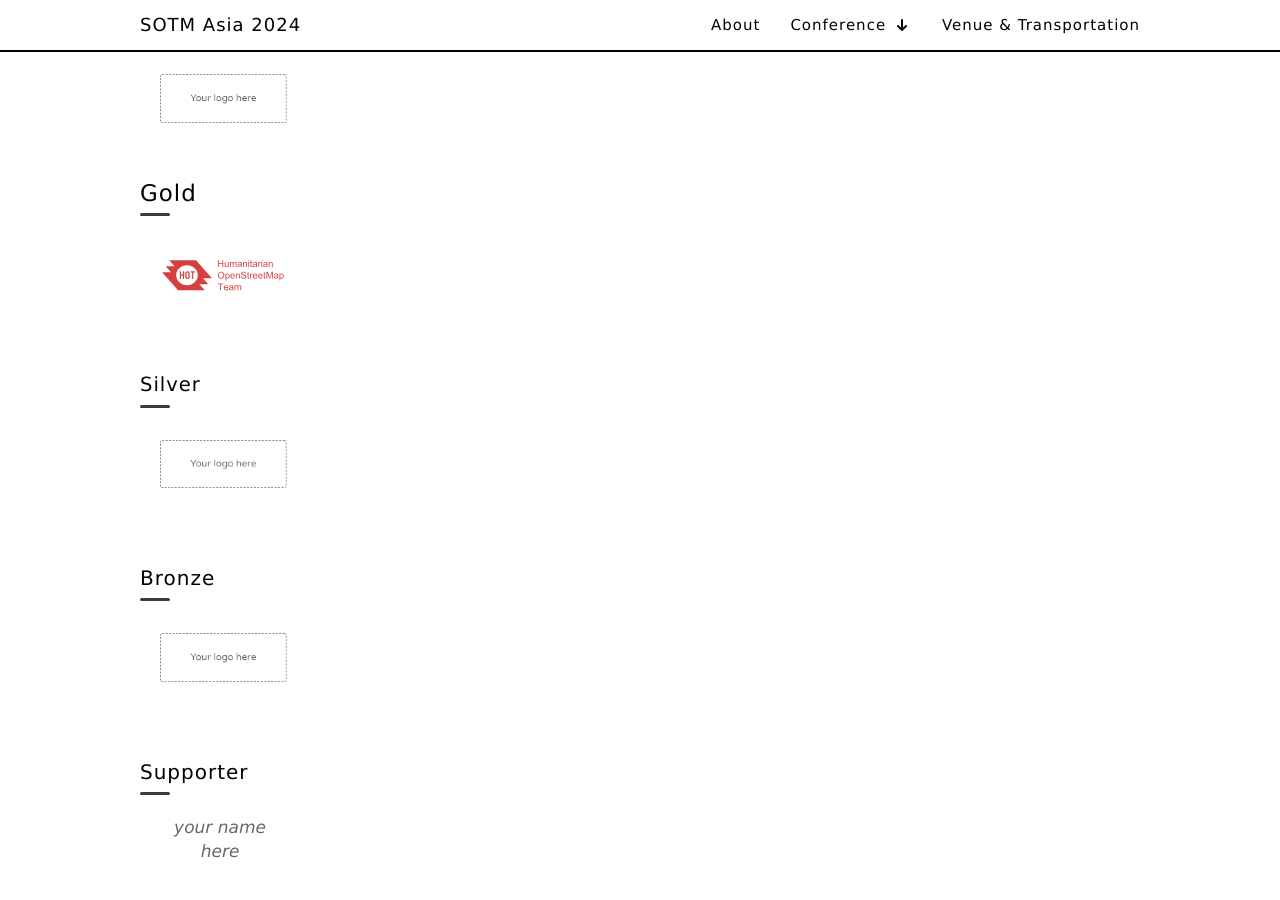
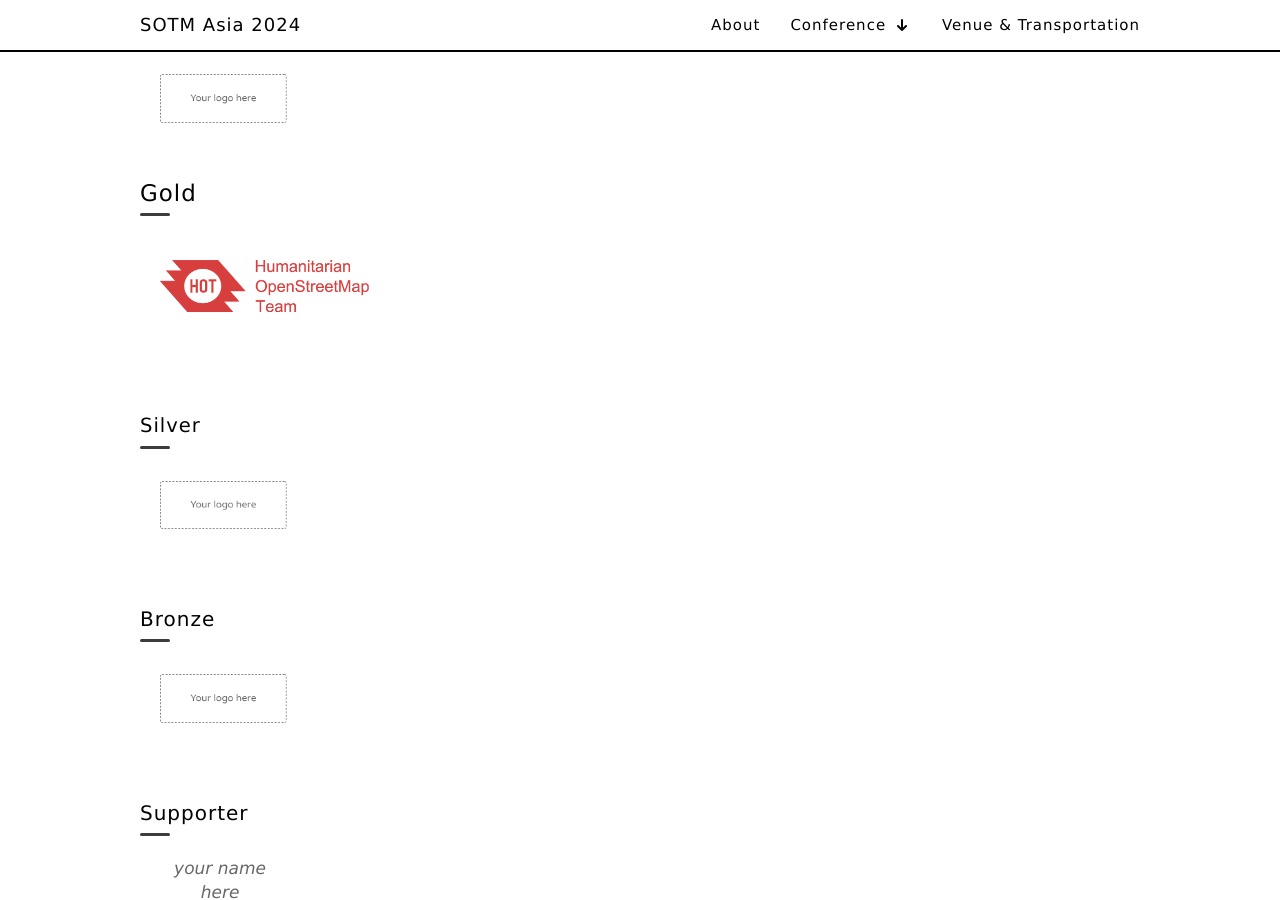
Before and after one commit to sotm-asia/sotm-asia-2024-website, a Jekyll site: the page built from index.html, in a window 1280 px wide and 900 px high, scrolled down 2328 px. Built offline with Jekyll 4.4.1, drawn with Linux system fonts in a browser that asks for light colours.

Commit message:
logo resize

```diff
--- a/_includes/sponsors.html
+++ b/_includes/sponsors.html
@@ -20,13 +20,12 @@
 
 		<h3 class="clearfix small-title sponsors gold">Gold</h3>
     <div class="clearfix space-top2 space-bottom4">
-			<div class="col2 pad2 space-bottom2 sponsor">
-				<a href="https://www.hotosm.org/">
-					<img src="img/sponsors/hot_logo.svg" style="margin-top: 8px;" alt="HOT">
-				</a>
-			</div>
+      <div class="col3 pad2 space-bottom2 sponsor">
+        <a href="https://www.hotosm.org/">
+          <img src="img/sponsors/hot_logo.png" style="margin-top: -12px;" alt="Hot">
+        </a>
+      </div>
     </div>
-
 
 		<h3 class="clearfix small-title sponsors silver">Silver</h3>
 		<div class="clearfix space-top2 space-bottom4">
```
Also changed, not shown: img/sponsors/hot_logo.png (added).
